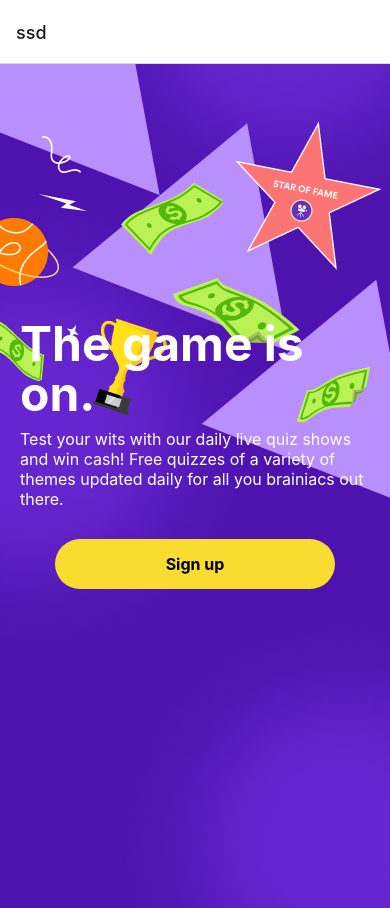
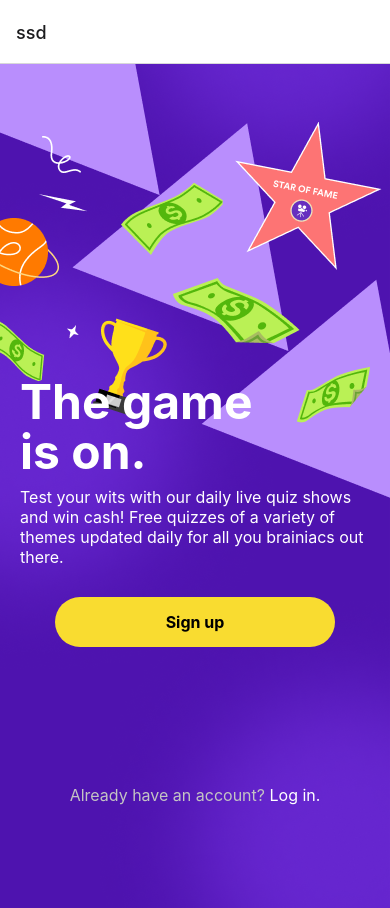
Before and after one commit to neerajdembla212/Game-App, a React Native app: screen / in a window 390 px wide. Built offline with nearby package versions, Linux system fonts and the light colour scheme.

Commit message:
adding home page

```diff
--- a/Home.tsx
+++ b/Home.tsx
@@ -1,70 +1,102 @@
-import React from 'react';
-import { Text, View, ImageBackground, StyleSheet, TouchableOpacity } from 'react-native';
-import { Typography } from './components/Typography';
+import React from "react";
+import {
+  Text,
+  View,
+  ImageBackground,
+  StyleSheet,
+  TouchableOpacity,
+} from "react-native";
+import { Typography } from "./components/Typography";
 
-const backgroundImage = require('./assets/bg_startPage.png');
+const backgroundImage = require("./assets/bg_startPage.png");
 
 export const HomeScreen = ({ navigation }) => {
-    return <View style={styles.container}>
+  return (
+    <View style={styles.container}>
       <ImageBackground
         source={backgroundImage}
-            resizeMode='cover'
+        resizeMode="cover"
         style={styles.image}
       >
+        <View style={styles.contentContainer}>
           <View style={styles.textContainer}>
-                <Typography text='The game is on.' style='heading'></Typography>
+            <Typography text="The game is on."
+            type="heading"
+            bold={true}
+            overrideStyle={{width: '70%'}}></Typography>
             <Typography
-                    text='Test your wits with our daily live quiz shows and win cash! Free quizzes of a variety of themes updated daily for all you brainiacs out there.'
-                    style='normal'></Typography>
-                <TouchableOpacity style={styles.button} onPress={() => { }}>
+              text="Test your wits with our daily live quiz shows and win cash! Free quizzes of a variety of themes updated daily for all you brainiacs out there."
+              type="normal"
+            ></Typography>
+            <TouchableOpacity style={styles.button} onPress={() => {}}>
               <Text style={styles.buttonText}>Sign up</Text>
             </TouchableOpacity>
             {/* <Button title='Sign up' color='#FFFFFF' accessibilityLabel='Sign up'/> */}
           </View>
+          <View style={styles.disclaimer}>
+            <Typography
+              text="Already have an account? "
+              type="normal"
+              color="#C4C4C4"
+            ></Typography>
+            <Typography text="Log in." type="normal" bold={false}></Typography>
+          </View>
+        </View>
       </ImageBackground>
     </View>
-}
+  );
+};
 
 const styles = StyleSheet.create({
   container: {
     flex: 1,
-        justifyContent: 'flex-end'
+  },
+  contentContainer: {
+    flex: 1,
+    justifyContent: "space-between",
+    marginBottom: "10%",
+    marginTop: "75%",
+  },
+  disclaimer: {
+    flexDirection: "row",
+    justifyContent: "center",
+  },
+  disclaimerText: {
+    color: "#C4C4C4",
   },
   image: {
     flex: 1,
-        justifyContent: "center"
+    justifyContent: "flex-end",
   },
   title: {
     fontSize: 48,
-        color: '#FFFFFF',
-        fontWeight: 'bold',
+    color: "#FFFFFF",
+    fontWeight: "bold",
     lineHeight: 50,
-        marginBottom: 10
+    marginBottom: 10,
   },
   textContainer: {
     padding: 20,
-        flexDirection: 'column',
-        alignContent : 'flex-end'
   },
   smallText: {
-        color: '#FFFFFF',
+    color: "#FFFFFF",
     fontSize: 16,
-        lineHeight: 20
+    lineHeight: 20,
   },
   button: {
-        backgroundColor: '#F9DC30',
-        color: '#000000',
-        width: '80%',
-        justifyContent: 'center',
+    backgroundColor: "#F9DC30",
+    color: "#000000",
+    width: "80%",
+    justifyContent: "center",
     height: 50,
     borderRadius: 30,
-        alignSelf: 'center',
+    alignSelf: "center",
     marginTop: 30,
-        textAlign: 'center'
+    textAlign: "center",
   },
   buttonText: {
-        textAlign: 'center',
-        fontWeight: 'bold',
-        fontSize: 16
-    }
-})
+    textAlign: "center",
+    fontWeight: "bold",
+    fontSize: 16,
+  },
+});
--- a/components/Typography.tsx
+++ b/components/Typography.tsx
@@ -1,37 +1,65 @@
-import React, { FC } from 'react';
-import { Text, StyleSheet } from 'react-native';
+import React, { FC } from "react";
+import { Text, StyleSheet } from "react-native";
 
 interface TypographyProps {
-    style: 'heading' | 'subHeading' | 'normal',
-    text: string
+  type: "heading" | "subHeading" | "normal";
+  text: string;
+  overrideStyle?: Object;
+  bold?: boolean;
+  color?: string;
 }
 
-export const Typography: FC<TypographyProps> = ({ style, text }) => {
+export const Typography: FC<TypographyProps> = ({
+  type,
+  text,
+  overrideStyle = {},
+  bold = false,
+  color = "#FFFFFF",
+}) => {
   function getStyle() {
-        switch (style) {
-            case 'heading': return styles.heading;
-            case 'subHeading': return styles.subHeading;
-            case 'normal': return styles.normal;
-            default: return styles.normal;
+    const additionalStyles = {
+      ...overrideStyle,
+      fontWeight: bold ? "bold" : "normal",
+      color,
+    };
+    switch (type) {
+      case "heading":
+        return {
+          ...styles.heading,
+          ...additionalStyles,
+        };
+      case "subHeading":
+        return {
+          ...styles.subHeading,
+          ...additionalStyles,
+        };
+      case "normal":
+        return {
+          ...styles.normal,
+          ...additionalStyles,
+        };
+      default:
+        return {
+          ...styles.normal,
+          ...additionalStyles,
+        };
     }
   }
-    return <Text style={getStyle()}>{text}</Text>
-}
+  return <Text style={getStyle()}>{text}</Text>;
+};
 
 const styles = StyleSheet.create({
   heading: {
     fontSize: 48,
-        color: '#FFFFFF',
-        fontWeight: 'bold',
+    color: "#FFFFFF",
+    fontWeight: "bold",
     lineHeight: 50,
-        marginBottom: 10
+    marginBottom: 10,
   },
   normal: {
-        color: '#FFFFFF',
+    color: "#FFFFFF",
     fontSize: 16,
-        lineHeight: 20
+    lineHeight: 20,
   },
-    subHeading: {
-
-    }
-})
+  subHeading: {},
+});
--- a/package.json
+++ b/package.json
@@ -8,13 +8,14 @@
     "ios": "expo start --ios",
     "web": "expo start --web",
     "eject": "expo eject",
-    "build" : "npm install -g expo-cli && expo start"
+    "build": "npm install -g expo-cli && expo start"
   },
   "dependencies": {
     "@react-navigation/native": "^6.0.11",
     "@react-navigation/native-stack": "^6.7.0",
     "expo": "~45.0.0",
     "expo-status-bar": "~1.3.0",
+    "expo-updates": "~0.13.3",
     "react": "17.0.2",
     "react-dom": "17.0.2",
     "react-native": "0.68.2",
```
Also changed, not shown: 1 other file (tests, documents, lock files or other folders). Lines whose indentation alone changed are shown as unchanged.
